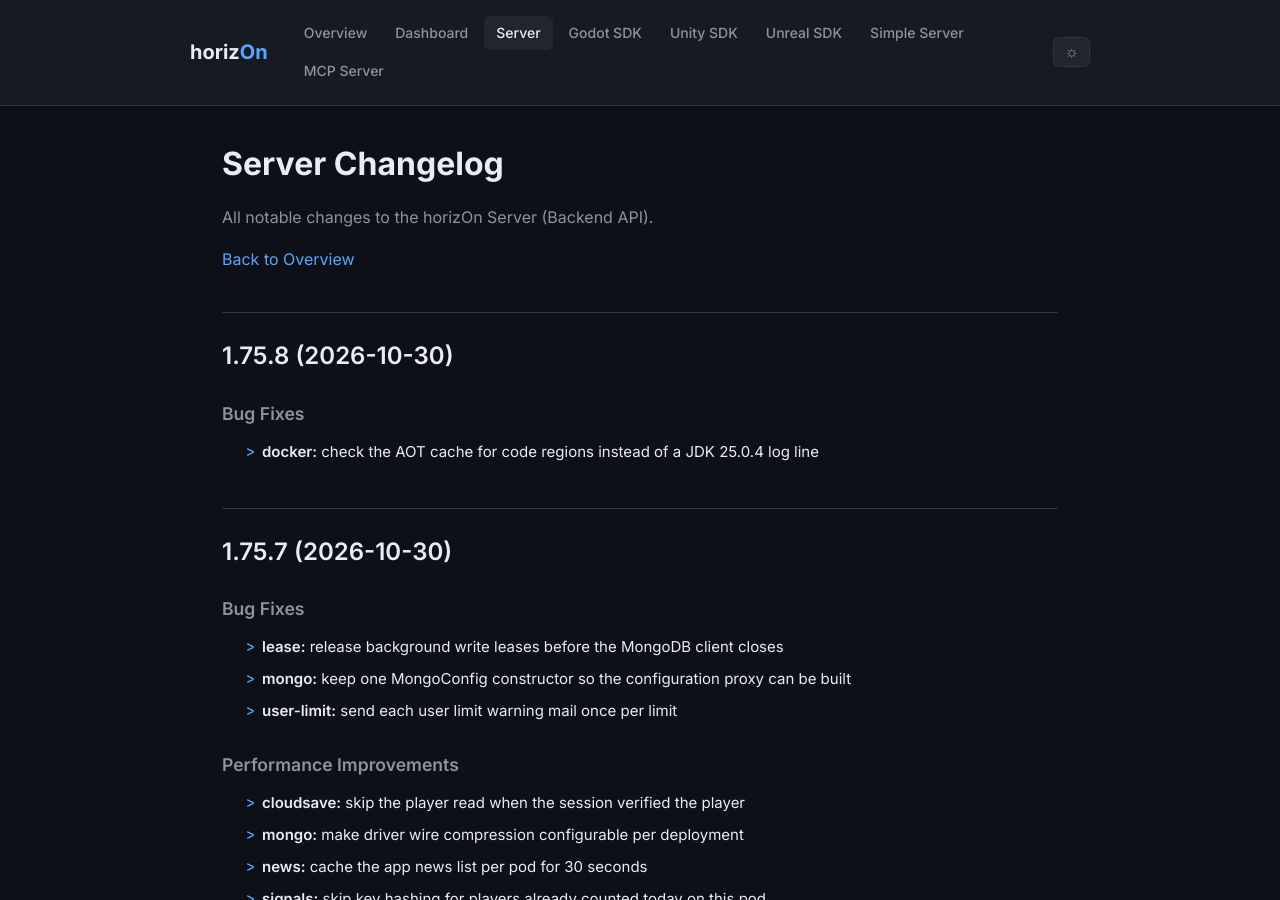
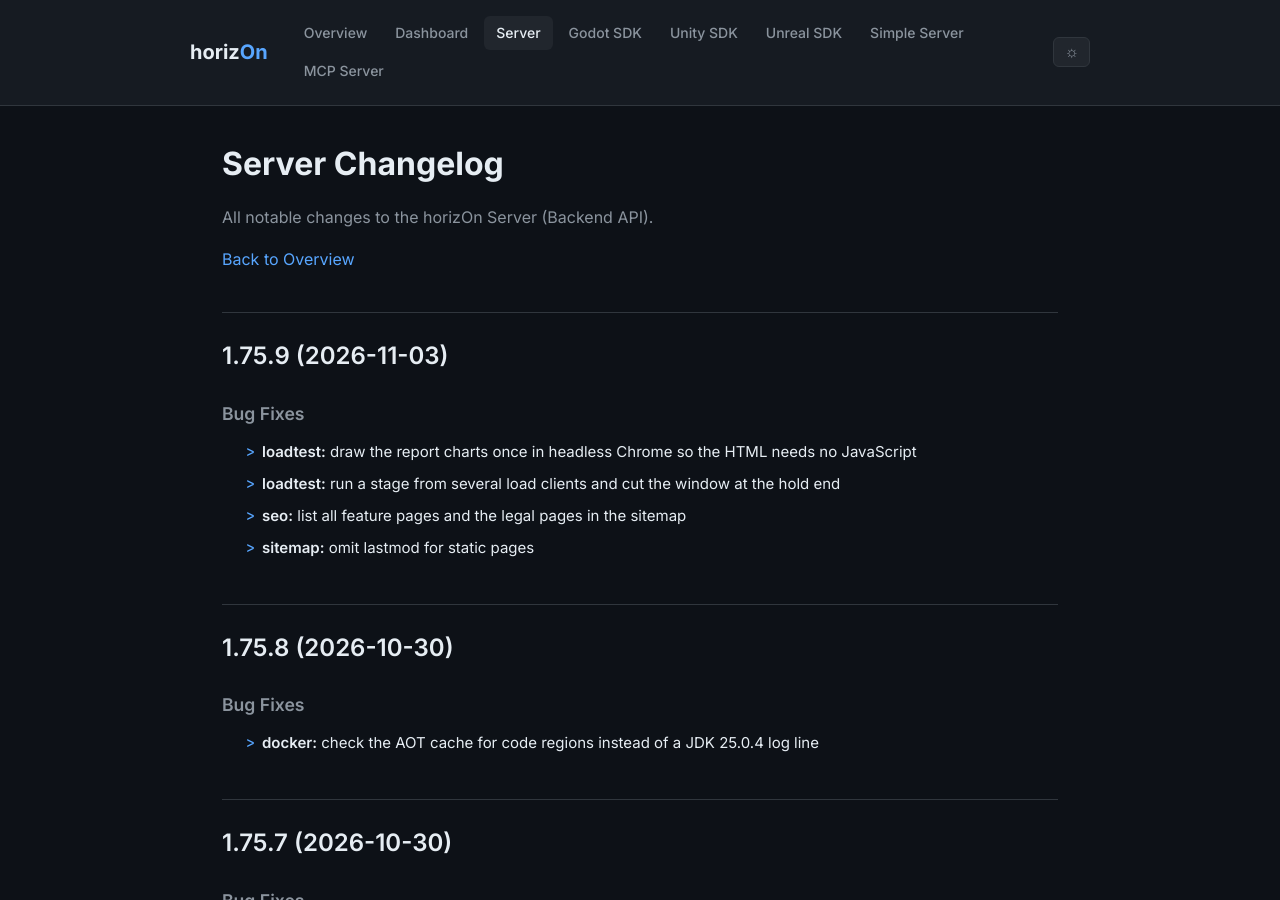
Before and after one commit to ProjectMakersDE/horizOn-Changelog, a Jekyll site: the page built from server-changelog.md, in a window 1280 px wide and 900 px high. Built offline with Jekyll 4.4.1, drawn with Linux system fonts in a browser that asks for light colours.

Commit message:
chore: reconcile changelogs

```diff
--- a/server-changelog.md
+++ b/server-changelog.md
@@ -8,6 +8,16 @@ title: Server Changelog
 All notable changes to the horizOn Server (Backend API).
 
 [Back to Overview](.)
+
+## 1.75.9 (2026-11-03)
+
+
+### Bug Fixes
+
+* **loadtest:** draw the report charts once in headless Chrome so the HTML needs no JavaScript
+* **loadtest:** run a stage from several load clients and cut the window at the hold end
+* **seo:** list all feature pages and the legal pages in the sitemap
+* **sitemap:** omit lastmod for static pages
 
 ## 1.75.8 (2026-10-30)
 
```
Also changed, not shown: index.md (+1 -1 lines).
